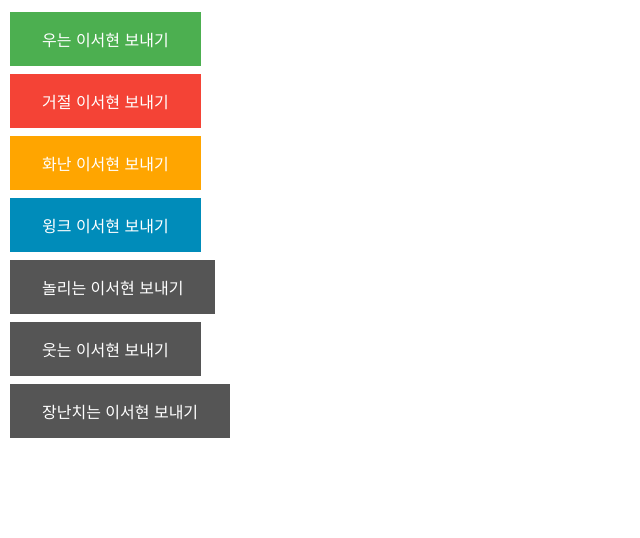
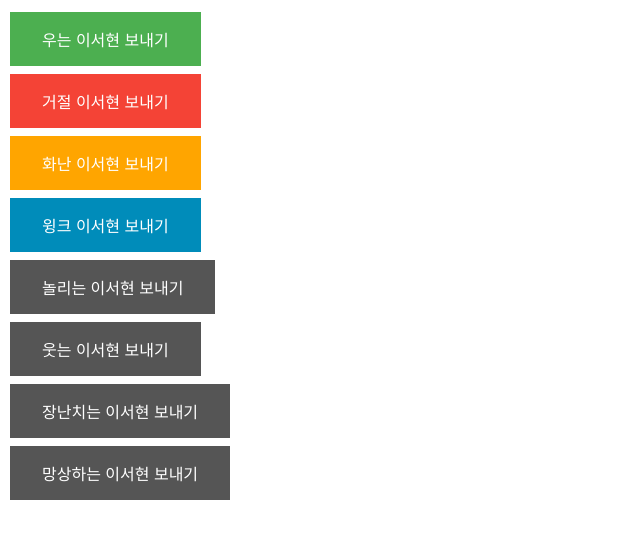
Before and after one commit to mayso1013/gift_004, a plain HTML site: page index.html in a window 1280 px wide. Shown: the whole page, without its empty margins (0-640 px from the left). Drawn offline with Linux system fonts and the light colour scheme.

Commit message:
Update index.html

```diff
--- a/index.html
+++ b/index.html
@@ -27,6 +27,8 @@
 <button onclick="sendLinkDefaultttttt()" style="background-color: #555555; border: none; color: white; padding: 15px 32px; text-align: center; text-decoration: none; display: inline-block; font-size: 16px; margin: 4px 2px; cursor: pointer;">웃는 이서현 보내기</button><br>
 
 <button onclick="sendLinkDefaulttttttt()" style="background-color: #555555; border: none; color: white; padding: 15px 32px; text-align: center; text-decoration: none; display: inline-block; font-size: 16px; margin: 4px 2px; cursor: pointer;">장난치는 이서현 보내기</button><br>
+
+<button onclick="sendLinkDefaula()" style="background-color: #555555; border: none; color: white; padding: 15px 32px; text-align: center; text-decoration: none; display: inline-block; font-size: 16px; margin: 4px 2px; cursor: pointer;">망상하는 이서현 보내기</button><br>
     <script>
 
       function sendLinkDefault() {
@@ -384,6 +386,57 @@
       }
 
     </script>
+    <script>
+
+      function sendLinkDefaula() {
+
+        Kakao.init('fa6bab2324b7c885bfdee15dadd43689');
+
+        Kakao.Link.sendDefault({
+
+          objectType: 'feed',
+
+          content: {
+
+            title: '망상하는 이서현',
+
+
+
+            imageUrl: 'https://mblogthumb-phinf.pstatic.net/MjAyMzA1MDdfMjE2/MDAxNjgzNDQ2ODc1OTE2.v2Z4EVaCN03gOMlUksy61uGlbdRiguGZwrjhgtm6Sbgg.ZCgLK1czseJ5KonWBFTVckhgDcsmU0NrdhXxRibe10kg.PNG.co755746/%EB%AC%B4%EC%A0%9C125%EF%BC%BF20230507170727.png?type=w800',
+
+            link: {
+
+              mobileWebUrl: 'https://mayso1013.github.io/gift_006',
+
+              webUrl: 'https://mayso1013.github.io/gift_006/',
+
+            },
+
+          },
+
+          buttons: [
+
+            {
+
+              title: '다운 받기',
+
+              link: {
+
+                mobileWebUrl: 'https://mayso1013.github.io/gift_006/',
+
+                webUrl: 'https://mayso1013.github.io/gift_006/',
+
+              },
+
+            },
+
+          ],
+
+        });
+
+      }
+
+    </script>
 
   </body>
 
```
